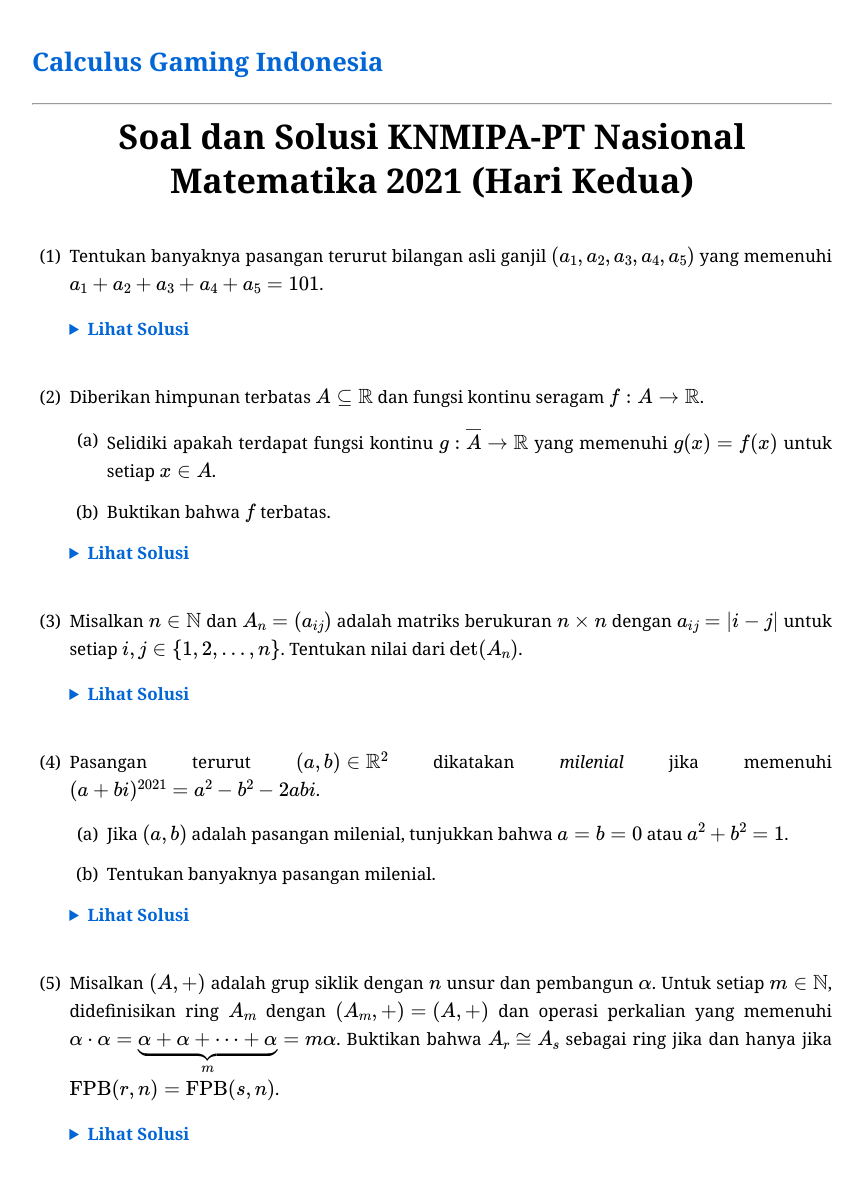
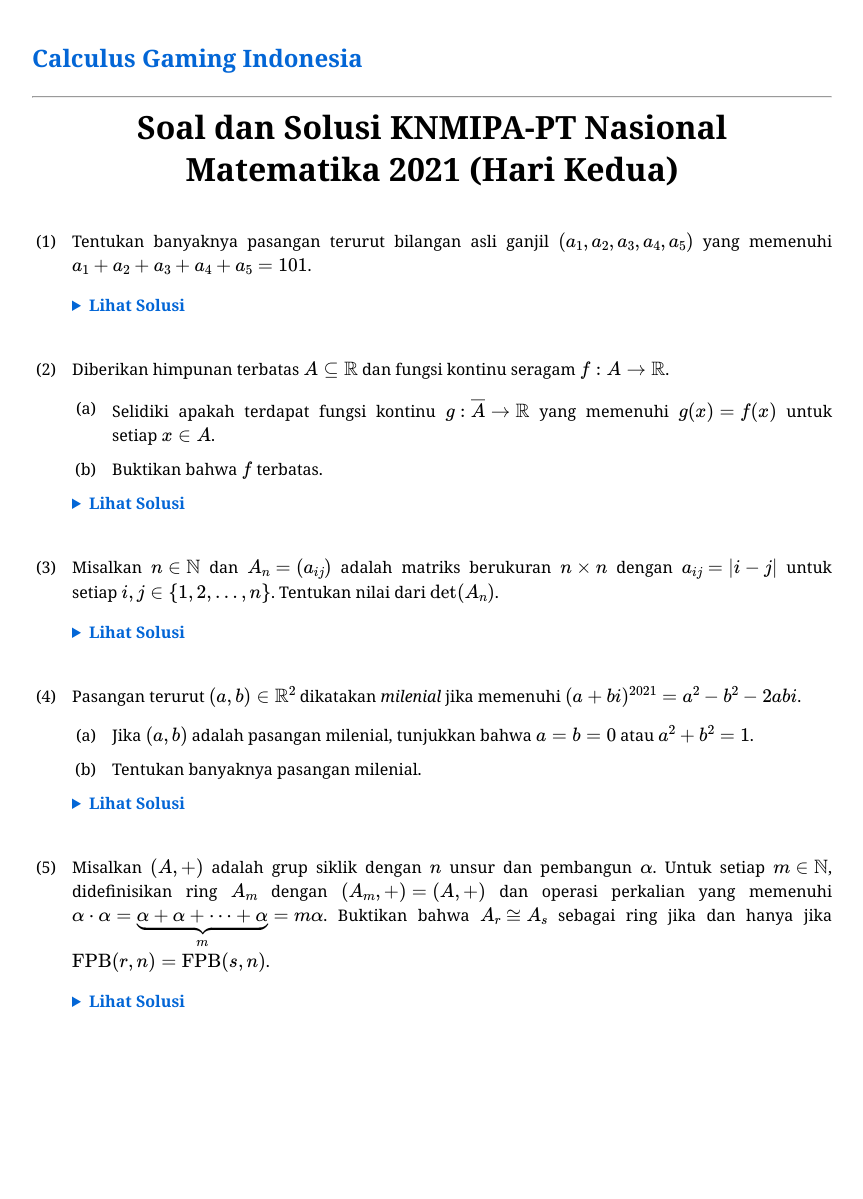
Before and after one commit to calculusgamingindonesia/calculusgamingindonesia.github.io, a Jekyll site: the page built from _posts/2026-07-01-onmipa-pt-nas-mat-21-2.md, in a window 1280 px wide. Shown: the whole page, without its empty margins (208-1071 px from the left). Built offline with Jekyll 4.4.1, drawn with Linux system fonts in a browser that asks for light colours; some web fonts are replaced; after the commit the page ends 1063 px from its top, so only the background shows below that.

Commit message:
Update default.html

```diff
--- a/_layouts/default.html
+++ b/_layouts/default.html
@@ -18,10 +18,10 @@
     <style>
       body {
         font-family: "Computer Modern Serif", Georgia, "Times New Roman", serif;
-        font-size: 17px;
-        color: #000000;
-        font-weight: normal;
-        line-height: 1.65;
+        font-size: 16px;
+        color: #000;
+        font-weight: 400;
+        line-height: 1.5;
         margin: 40px auto;
         max-width: 800px;
         padding: 0 20px;
@@ -30,12 +30,12 @@
       a { color: #0366d6; text-decoration: none; }
       a:hover { text-decoration: underline; }
       details { margin-top: 10px; }
-      summary { cursor: pointer; color: #0366d6; font-weight: bold; user-select: none; margin-bottom: 10px; }
-      .kotak-solusi { background: #f9f9f9; padding: 15px; border-left: 4px solid #28a745; border-radius: 4px; }
+      summary { cursor: pointer; color: #0366d6; font-weight: 700; user-select: none; margin-bottom: 10px; }
+      .kotak-solusi { background: #f9f9f9; padding: 15px; border-left: 5px solid #28a745; border-radius: 5px; }
       ol {
         list-style-type: none;
         counter-reset: soal-counter;
-        padding-left: 2.2em; /* Ditambah sedikit agar nomor panjang tidak mepet ke kiri */
+        padding-left: 2.5em;
       }
       ol > li {
         counter-increment: soal-counter;
@@ -45,8 +45,8 @@
       ol > li::before {
         content: "(" counter(soal-counter) ")";
         position: absolute;
-        left: -2.2em;
-        width: 1.7em; /* Lebar area nomor */
+        left: -2.5em;
+        width: 1.5em;
         text-align: right;
       }
       ol ul {
@@ -56,24 +56,24 @@
       }
       ol ol {
         list-style-type: lower-alpha;
-        padding-left: 2.2em; /* Jarak indentasi sub-soal disamakan */
+        padding-left: 2.5em;
         counter-reset: none;
         margin-top: 10px;
       }
       ol ul > li, ol ol > li {
         position: relative !important;
         display: block !important;
-        margin-bottom: 12px;
-        line-height: 1.7;
+        margin-bottom: 10px;
+        line-height: 1.5;
         text-align: justify !important;
-        padding-left: 2.2em !important; /* Jarak teks ke batas kiri sub-poin */
+        padding-left: 2.5em !important;
         text-indent: 0 !important;
       }
       .custom-sub-marker {
         position: absolute !important;
         left: 0 !important;
         top: 0 !important;
-        width: 1.7em !important;
+        width: 1.5em !important;
         text-align: right !important;
         font-weight: 500;
       }
@@ -94,10 +94,10 @@
         text-align: justify !important;
       }
       @media screen and (max-width: 768px) {
-        h1 { font-size: 1.5rem !important; line-height: 1.4 !important; }
-        body { padding-left: 15px; padding-right: 15px; }
-        ol { padding-left: 1.75em; }
-        ol > li::before { left: -2.25em; }
+        h1 { font-size: 1.5rem !important; line-height: 1.5 !important; }
+        body { padding: 0 15px; }
+        ol { padding-left: 2em; }
+        ol > li::before { left: -2em; }
         .MathJax_Display, .katex-display { overflow-x: auto; overflow-y: hidden; padding-bottom: 10px; }
       }
     </style>
```
